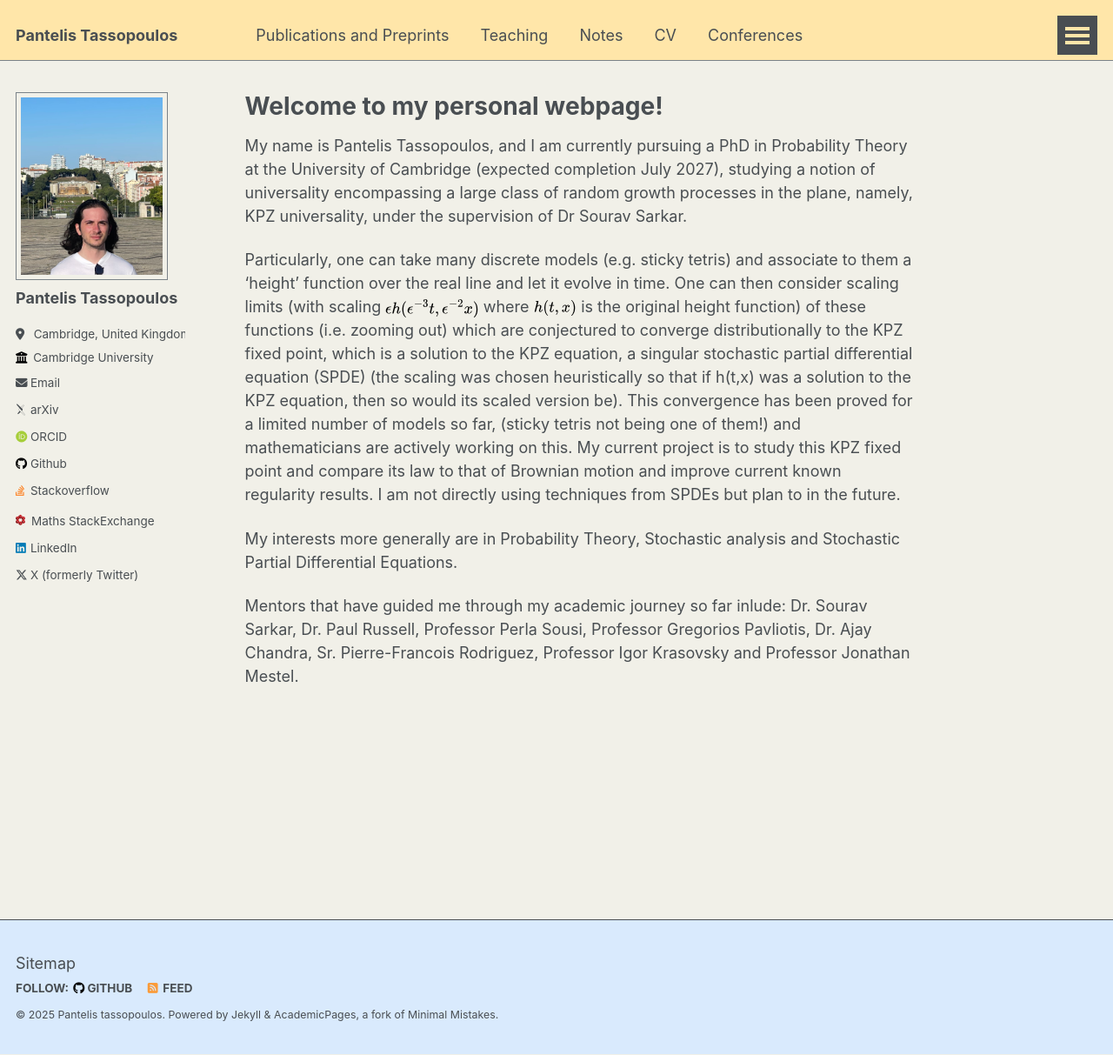
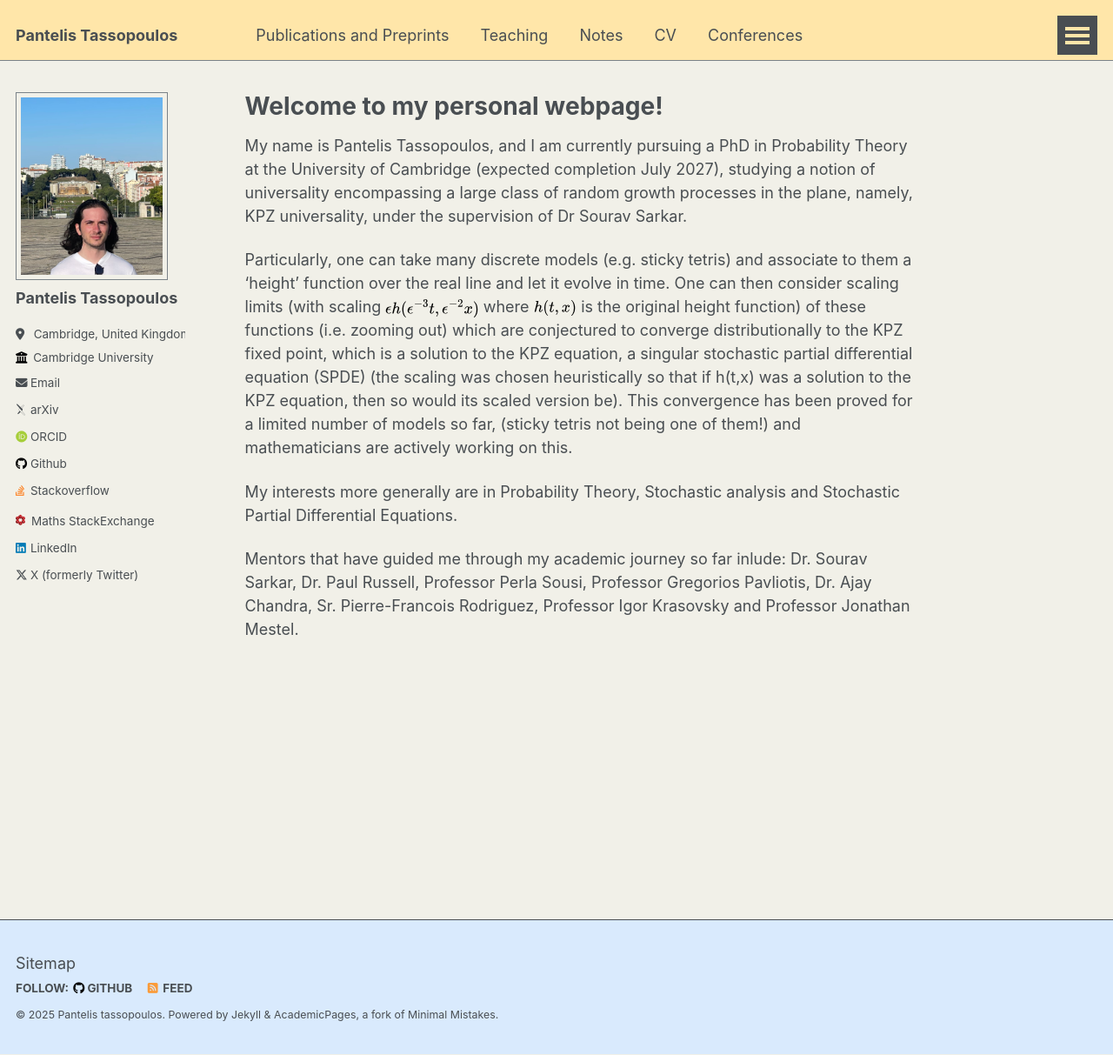
Before and after one commit to PantelisTass/PantelisTass.github.io, a Jekyll site: the page built from _pages/about.md, in a window 1280 px wide and 1213 px high. Shown: the whole window at 87% size. Built offline with Jekyll 4.4.1, drawn with Linux system fonts in a browser that asks for light colours; some web fonts are replaced.

Commit message:
about change

```diff
--- a/_pages/about.md
+++ b/_pages/about.md
@@ -12,7 +12,7 @@ redirect_from:
 
 My name is Pantelis Tassopoulos, and I am currently pursuing a PhD in Probability Theory at the University of Cambridge (expected completion July 2027), studying a notion of universality encompassing a large class of random growth processes in the plane, namely, KPZ universality, under the supervision of Dr Sourav Sarkar.
 
-Particularly, one can take many discrete models (e.g. sticky tetris) and associate to them a 'height' function over the real line and let it evolve in time. One can then consider scaling limits (with scaling <img src="images/KPZscaled.svg" alt="KPZ scaling"> where <img src="images/KPZoriginal.svg"> is the original height function) of these functions (i.e. zooming out) which are conjectured to converge distributionally to the KPZ fixed point, which is a solution to the KPZ equation, a singular stochastic partial differential equation (SPDE) (the scaling was chosen heuristically so that if h(t,x) was a solution to the KPZ equation, then so would its scaled version be). This convergence has been proved for a limited number of models so far, (sticky tetris not being one of them!) and mathematicians are actively working on this. My current project is to study this KPZ fixed point and compare its law to that of Brownian motion and improve current known regularity results. I am not directly using techniques from SPDEs but plan to in the future.
+Particularly, one can take many discrete models (e.g. sticky tetris) and associate to them a 'height' function over the real line and let it evolve in time. One can then consider scaling limits (with scaling <img src="images/KPZscaled.svg" alt="KPZ scaling"> where <img src="images/KPZoriginal.svg"> is the original height function) of these functions (i.e. zooming out) which are conjectured to converge distributionally to the KPZ fixed point, which is a solution to the KPZ equation, a singular stochastic partial differential equation (SPDE) (the scaling was chosen heuristically so that if h(t,x) was a solution to the KPZ equation, then so would its scaled version be). This convergence has been proved for a limited number of models so far, (sticky tetris not being one of them!) and mathematicians are actively working on this.
 
 My interests more generally are in Probability Theory, Stochastic analysis and Stochastic Partial Differential Equations.
 
```
